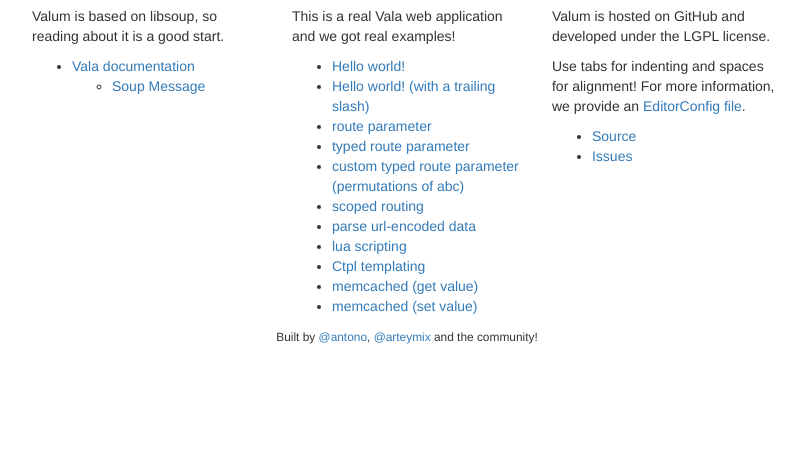
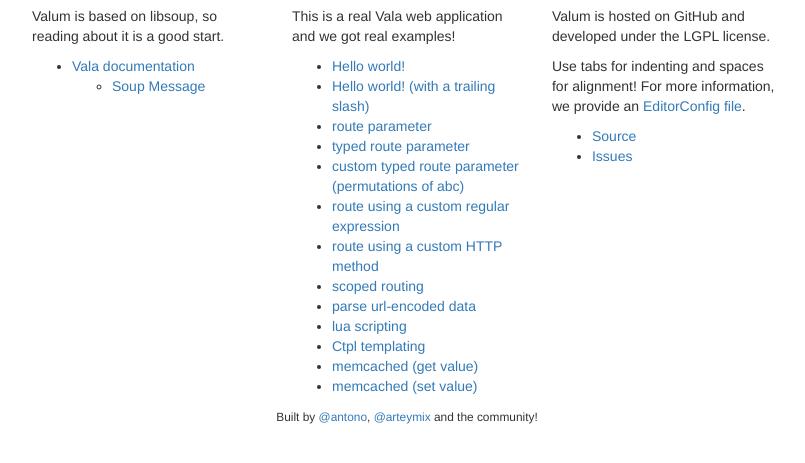
Before and after one commit to valum-framework/valum, a Python web app: template app/templates/home.html in a window 1280 px wide. Shown: the part 210-673 px from the top of the page, without its empty margins (233-1038 px from the left). Run offline with Jinja, Linux system fonts and the light colour scheme; the template is opened without the code that fills it, so the values that code supplies are empty; some libraries are stand-ins or nearby versions.

Commit message:
More flexible routing system
Introduced Route.method to bind a callback to an arbitrary method and a
rule. It is now possible to bind callback to non-standard HTTP method.

Added Route.regex which will bind a callback to a custom method and
regular expression. It can be nicely combined with Regex literal in
latest version of Vala.

Refactored all calls upon Route.route which will bind a Route instance
to an arbitrary HTTP method.

```diff
--- a/app/templates/home.html
+++ b/app/templates/home.html
@@ -45,6 +45,8 @@
                 <li><a href="/hello/world">route parameter</a></li>
                 <li><a href="/users/4/edit">typed route parameter</a></li>
                 <li><a href="/custom-route-type/abc">custom typed route parameter (permutations of abc)</a></li>
+                <li><a href="/custom-regular-expression">route using a custom regular expression</a></li>
+                <li><a href="/custom-method">route using a custom HTTP method</a></li>
                 <li><a href="/admin/fun/hack">scoped routing</a></li>
                 <li><a href="/urlencoded-data/">parse url-encoded data</a></li>
                 <li><a href="/lua">lua scripting</a></li>
```
Also changed, not shown: 3 other files.
